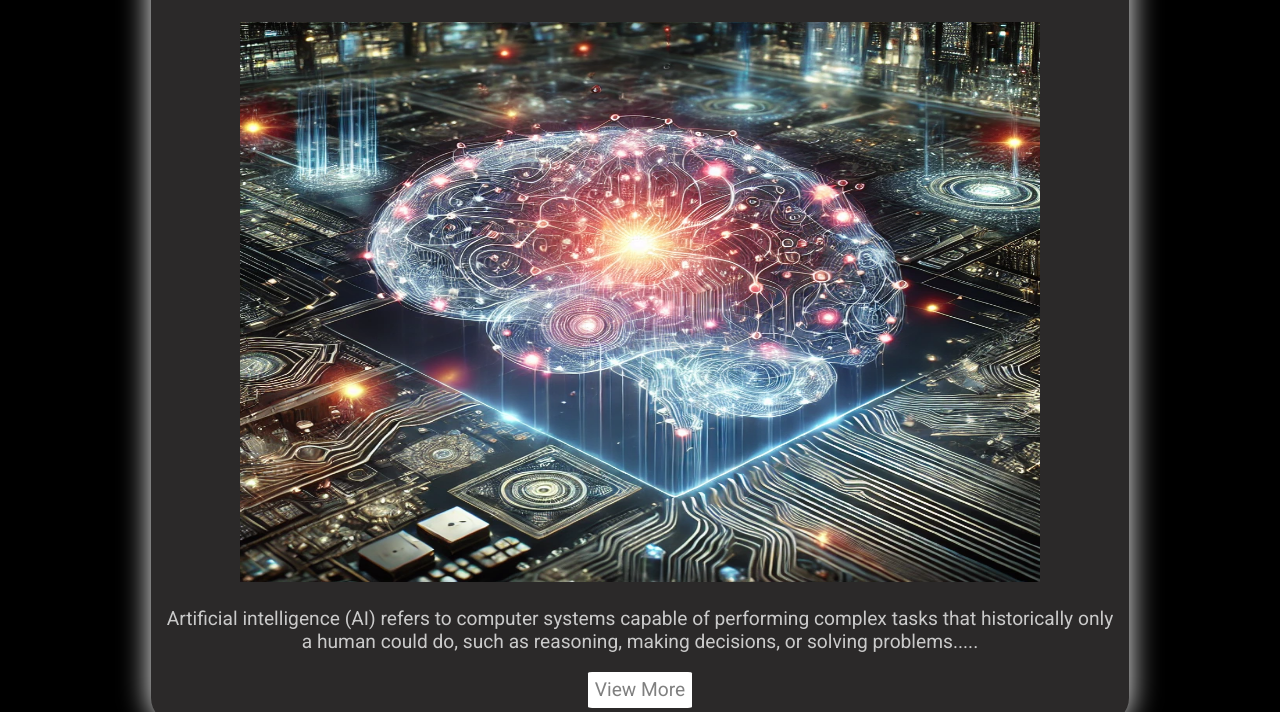
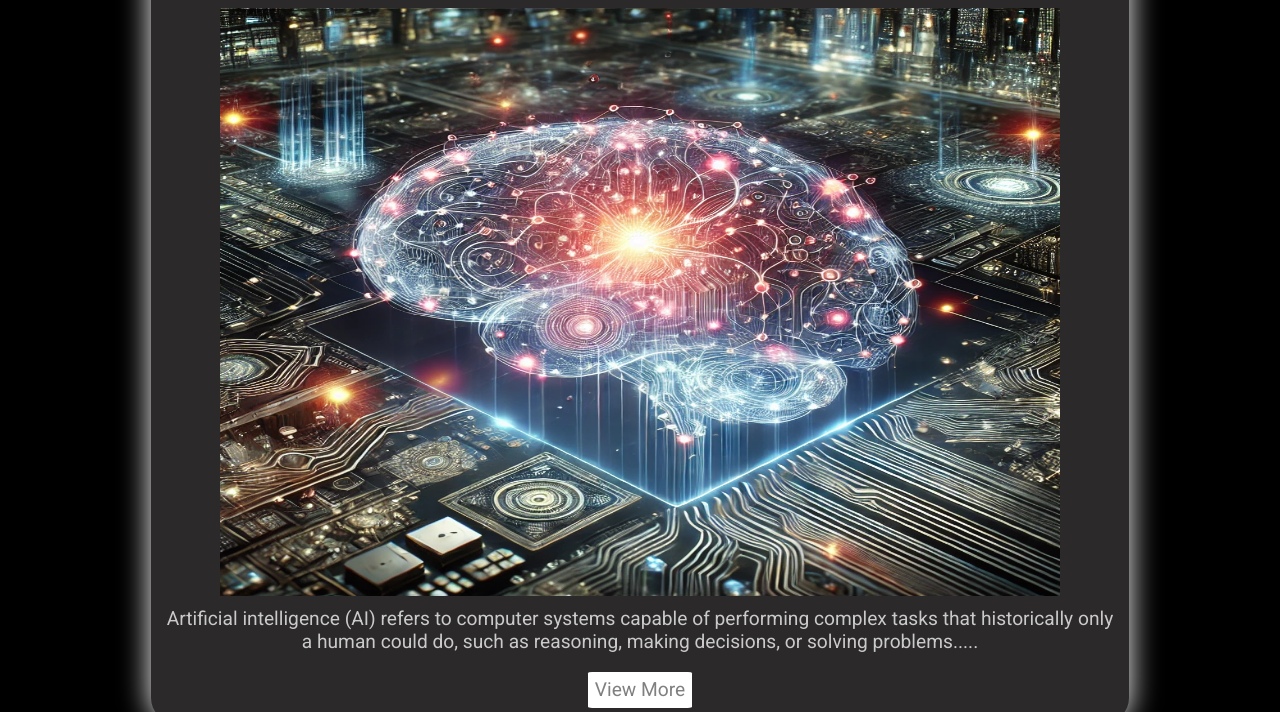
Before and after one commit to 24CSB0B07/blog, a plain HTML site: page index.html in a window 1280 px wide. In both pictures the pointer is over the picture 640 px from the left and 1299 px from the top of the page. Shown: the part 987-1699 px from the top of the page. Drawn offline with Linux system fonts and the light colour scheme.

Commit message:
Update style.css

```diff
--- a/style.css
+++ b/style.css
@@ -118,6 +118,9 @@ h1, h2 {
     text-align: center;
     transition: transform 0.3s, box-shadow 0.3s;
 }
+.blog img:hover{
+    transform: scale(1.05);
+}
 .more{
     background-color: white;
     display:inline-block;
```
